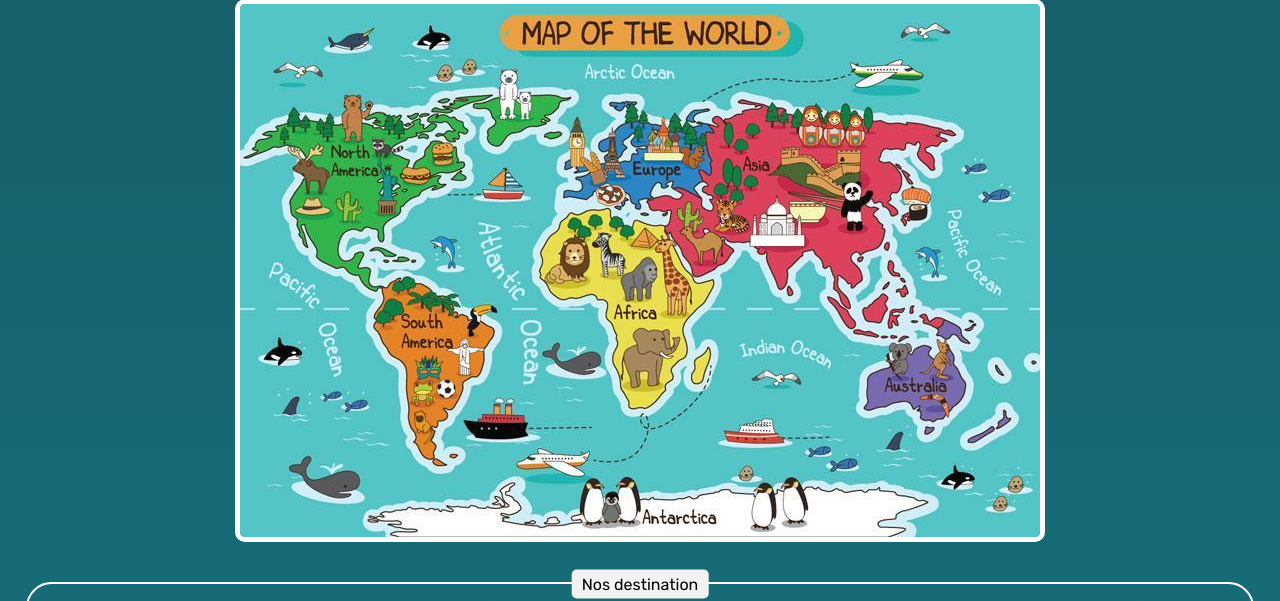
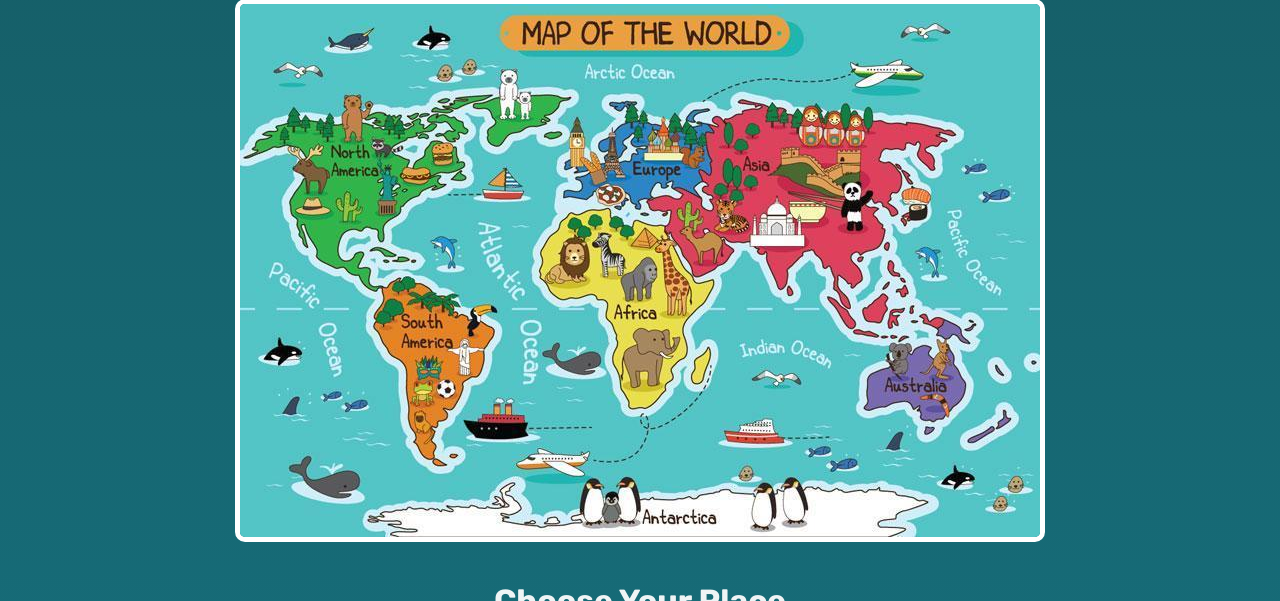
Before and after one commit to iamAbdo/S4, a PHP site: page / in a window 1280 px wide. Shown: the part 1060-1661 px from the top of the page. Run offline with PHP 8.4, Linux system fonts and the light colour scheme.

Commit message:
Section title

```diff
--- a/assets/css/styles.css
+++ b/assets/css/styles.css
@@ -235,23 +235,16 @@ header{
     flex-direction: column; /* Stack the items vertically */
     align-items: center;
     margin:  5vh 2vw ;
-    border: 2px solid #fff;
-    border-radius: 2vw;
-    position: relative; /* bach ma yro7ch el title fo9ha ??? */
 }
 
-.section-title {
+.section_title {
+    font-size: 2rem;
+    color: hsl(190, 24%, 95%);
     text-align: center;
-    position: absolute;
-    top: 0;
-    left: 50%;
-    transform: translateX(-50%) translateY(-50%);
-    background: #f2f2f2;
-    padding: 5px 10px;
-    border-radius: 5px;
-    color: #000;
-    text-align: center;
+    text-transform: capitalize;
+    margin-bottom: 2rem;
 }
+
 
 .destinations {
     display: flex;
--- a/index.html
+++ b/index.html
@@ -109,7 +109,7 @@
 
 
     <section id="destination" class="destination-section">
-        <legend class="section-title">Nos destination</legend>
+        <h2 class="section_title">Choose Your Place</h2>
 
         <section class="destinations">
 
```
